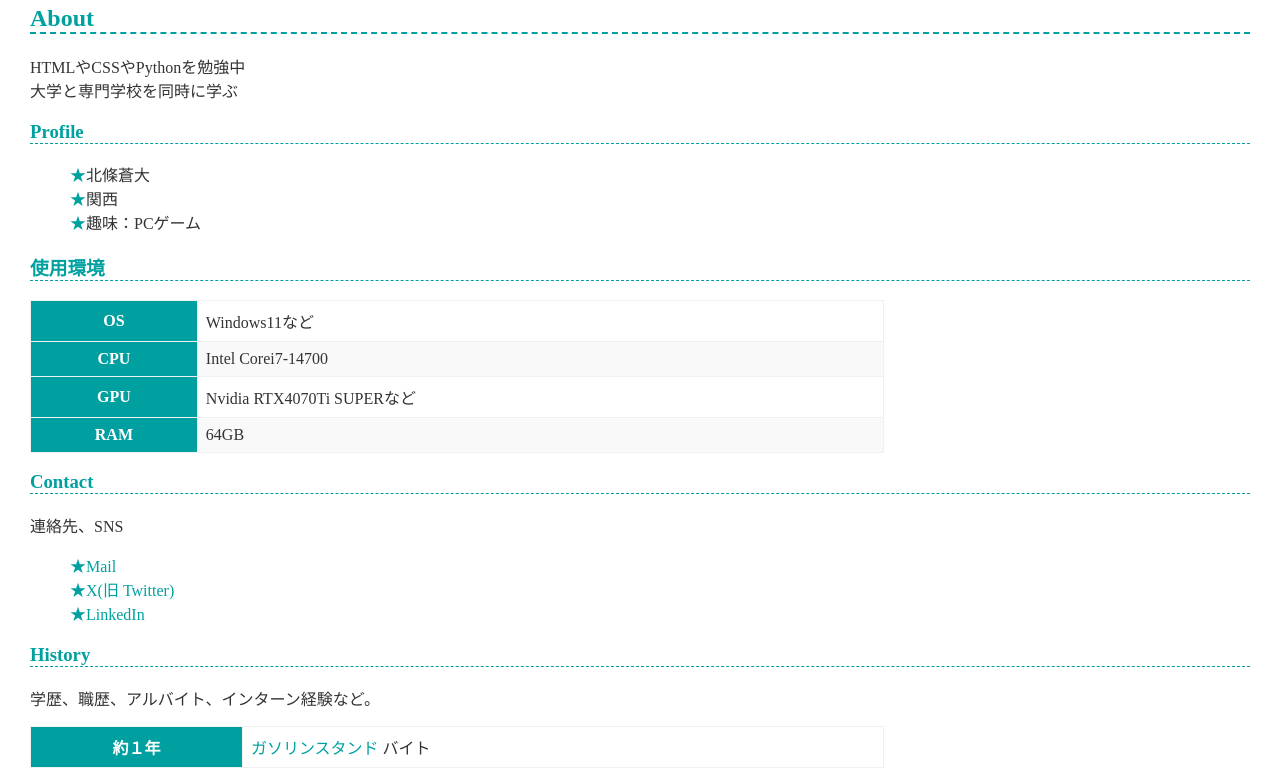
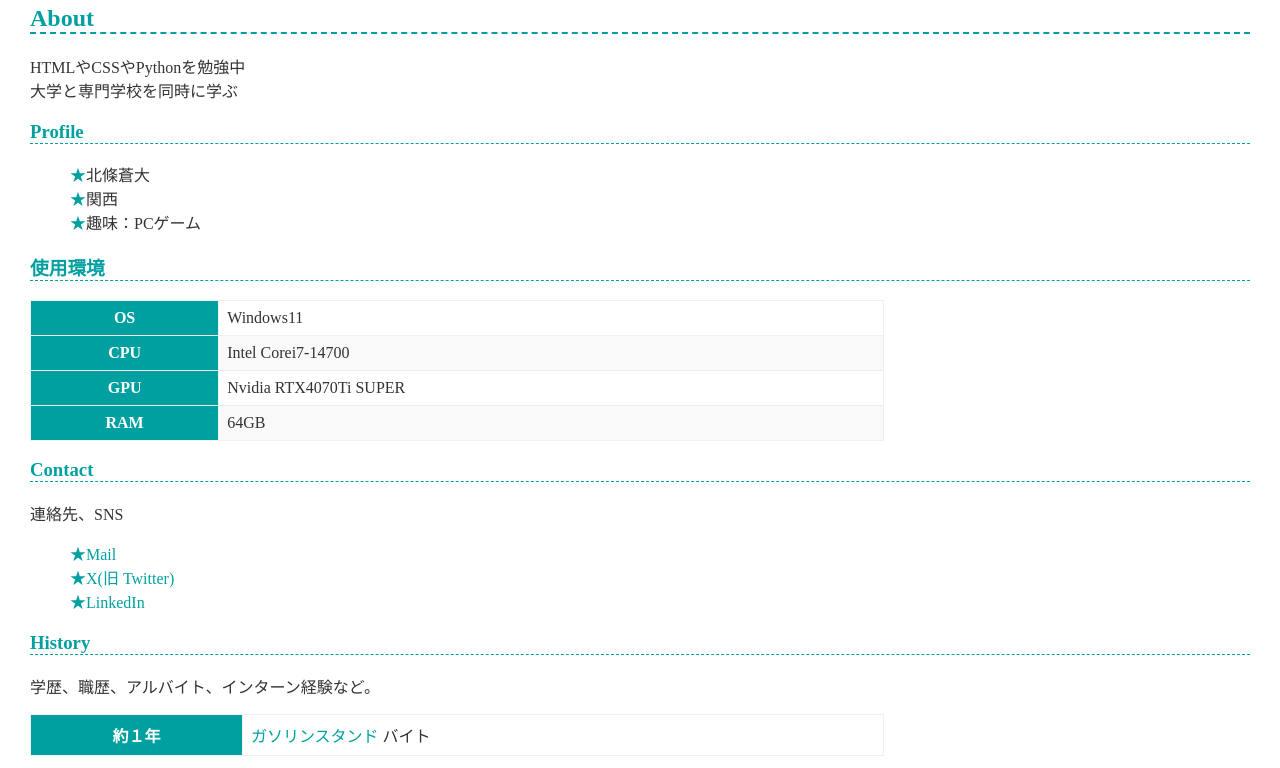
Before and after one commit to hojo-sota/hojo-sota-111.github.io, a plain HTML site: page index.html in a window 1280 px wide. Shown: the part 117-885 px from the top of the page. Drawn offline with Linux system fonts and the light colour scheme.

Commit message:
Update index.html

```diff
--- a/index.html
+++ b/index.html
@@ -26,7 +26,7 @@
     <table>
       <tr>
         <th>OS</th>
-        <td>Windows11など</td>
+        <td>Windows11</td>
       </tr>
       <tr>
         <th>CPU</th>
@@ -34,7 +34,7 @@
       </tr>
       <tr>
         <th>GPU</th>
-        <td>Nvidia RTX4070Ti SUPERなど</td>
+        <td>Nvidia RTX4070Ti SUPER</td>
       </tr>
       <tr>
         <th>RAM</th>
```
